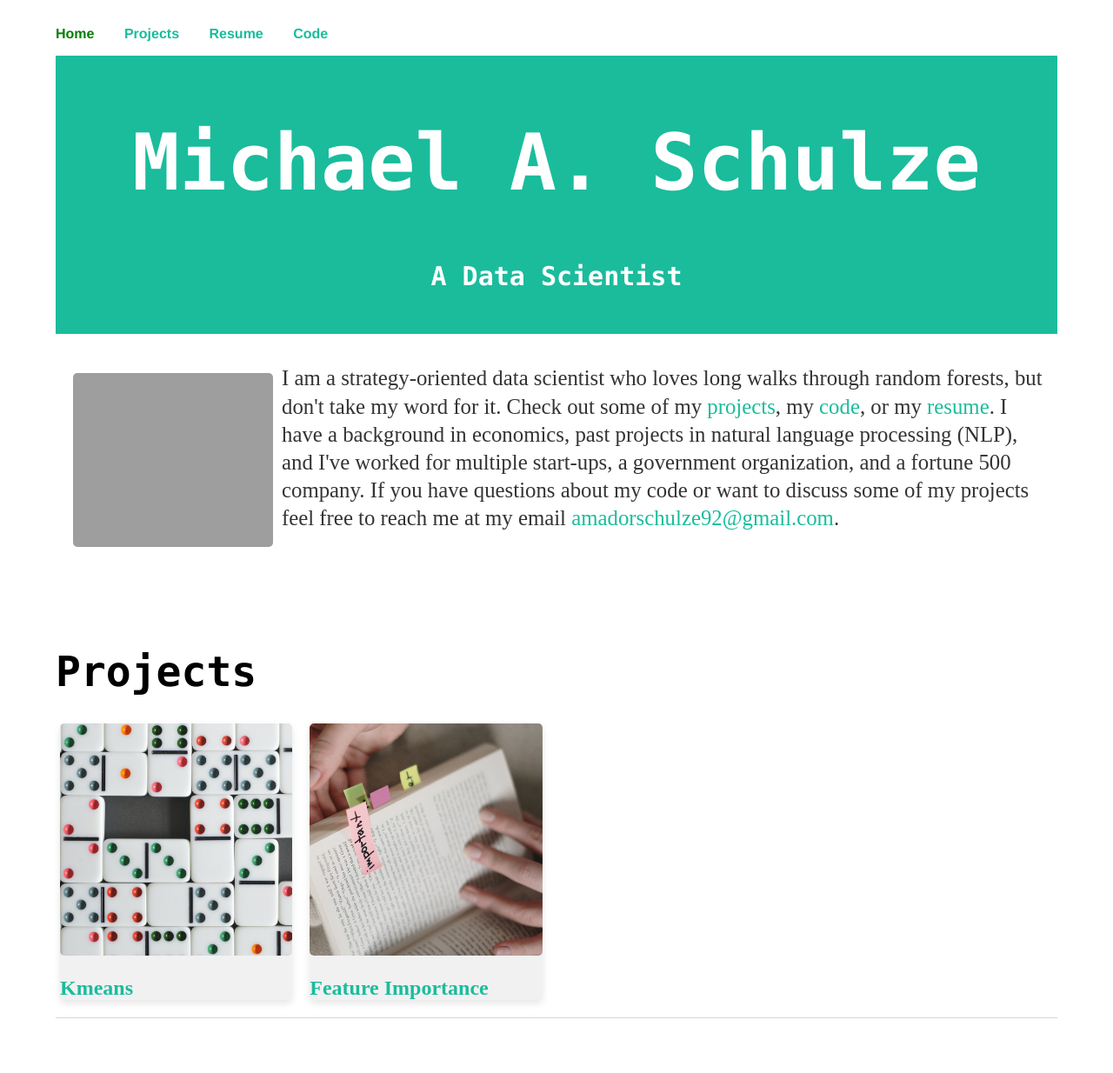
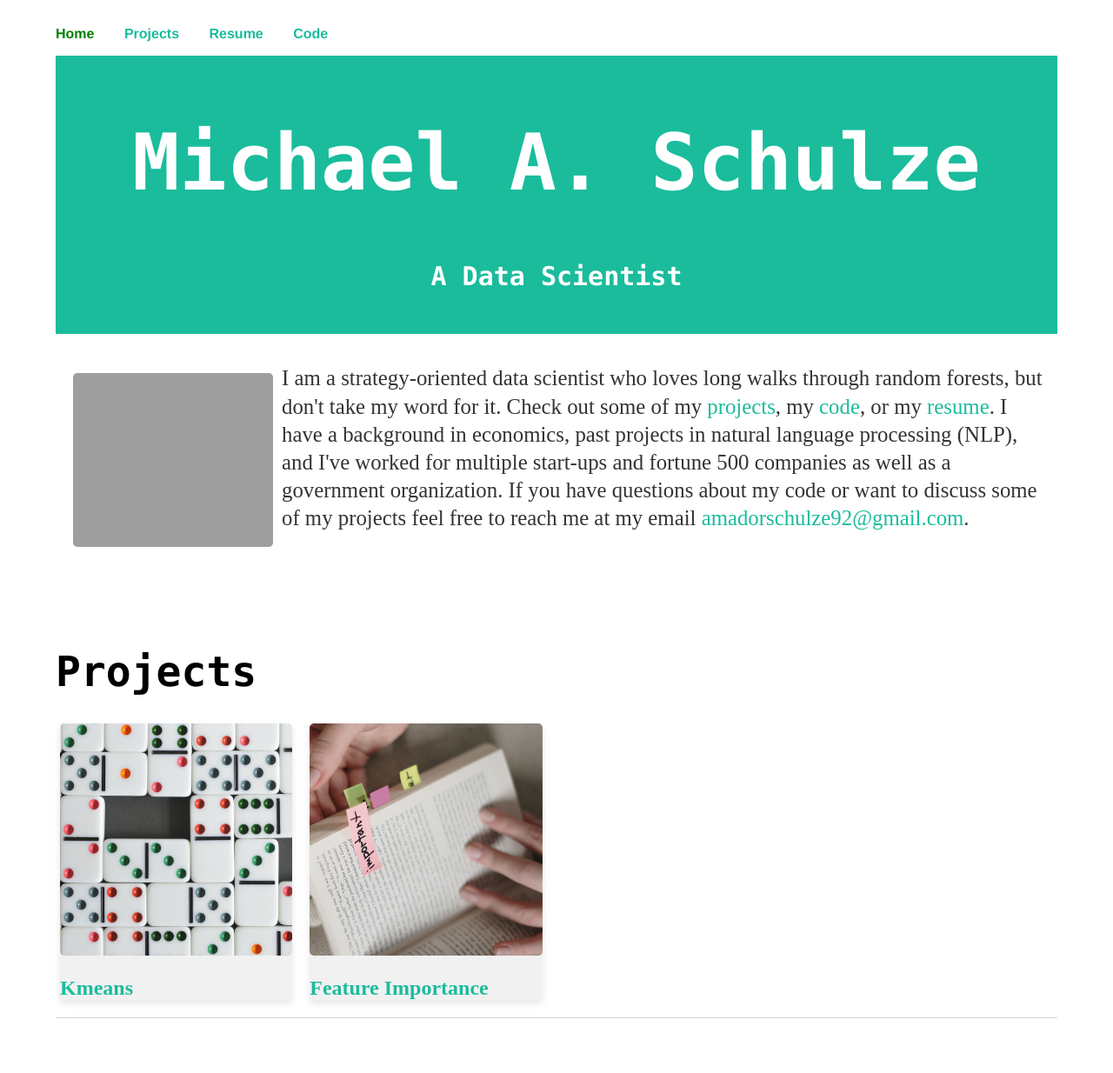
Before and after one commit to amadorschulze92/amadorschulze92.github.io, a Jekyll site: the page built from index.html, in a window 1280 px wide. Shown: the whole page at 87% size. Built offline with Jekyll 4.4.1, drawn with Linux system fonts in a browser that asks for light colours; grey boxes are pictures that could not be loaded.

Commit message:
more than one fortune 500 company
more than one fortune 500 company

```diff
--- a/index.html
+++ b/index.html
@@ -20,8 +20,8 @@ title: Michael A. Schulze
       <a href="/projects.html">projects</a>, my <a href="https://github.com/amadorschulze92">code</a>,
       or my <a href="https://docs.google.com/document/d/1thLqAjj-BYSyU1iCXER2uiUdLH3TE7B45c8Q1hyeDcQ/edit?usp=sharing">resume</a>.
       I have a background in economics, past projects in natural language
-      processing (NLP), and I've worked for multiple start-ups, a
-      government organization, and a fortune 500 company. If you have questions
+      processing (NLP), and I've worked for multiple start-ups and fortune
+      500 companies as well as a government organization. If you have questions
       about my code or want to discuss some of my projects feel free to reach me
       at my email <span style="color: #1abc9c">amadorschulze92@gmail.com</span>.
     </p>
```
